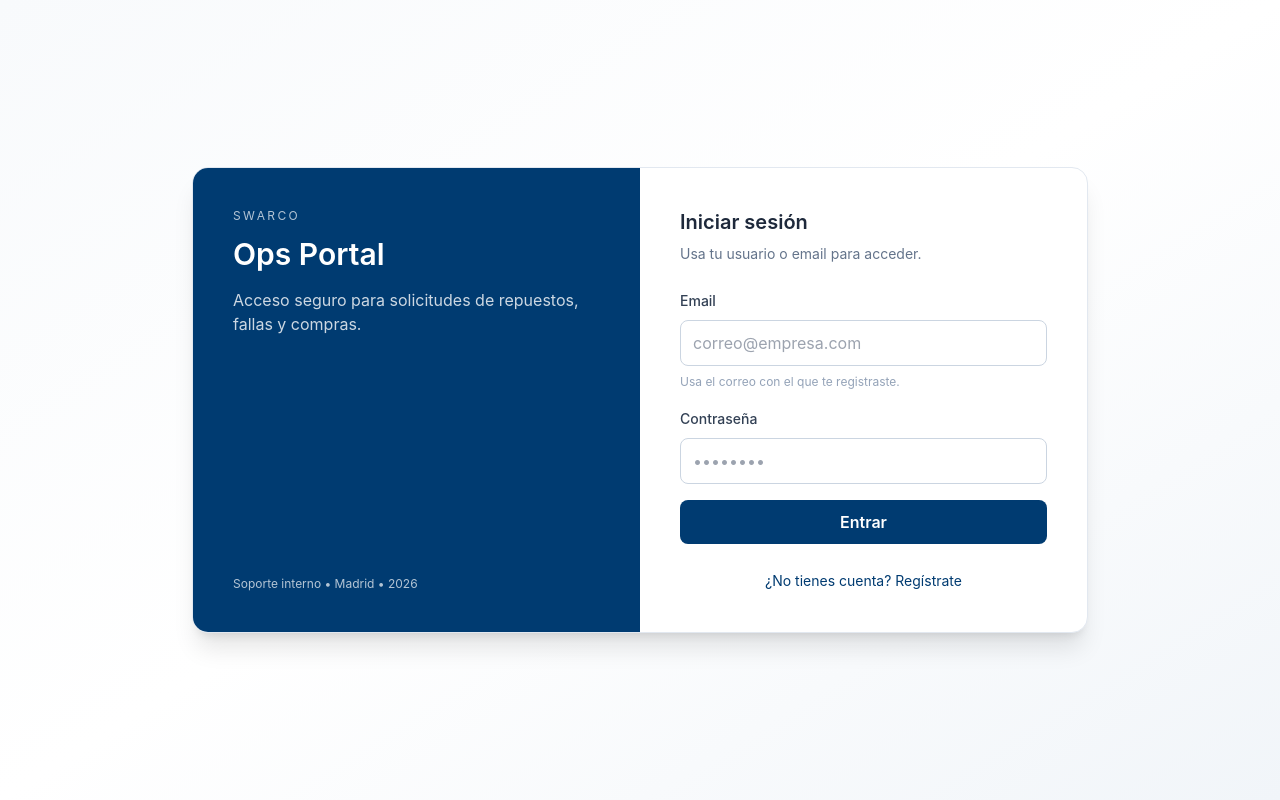
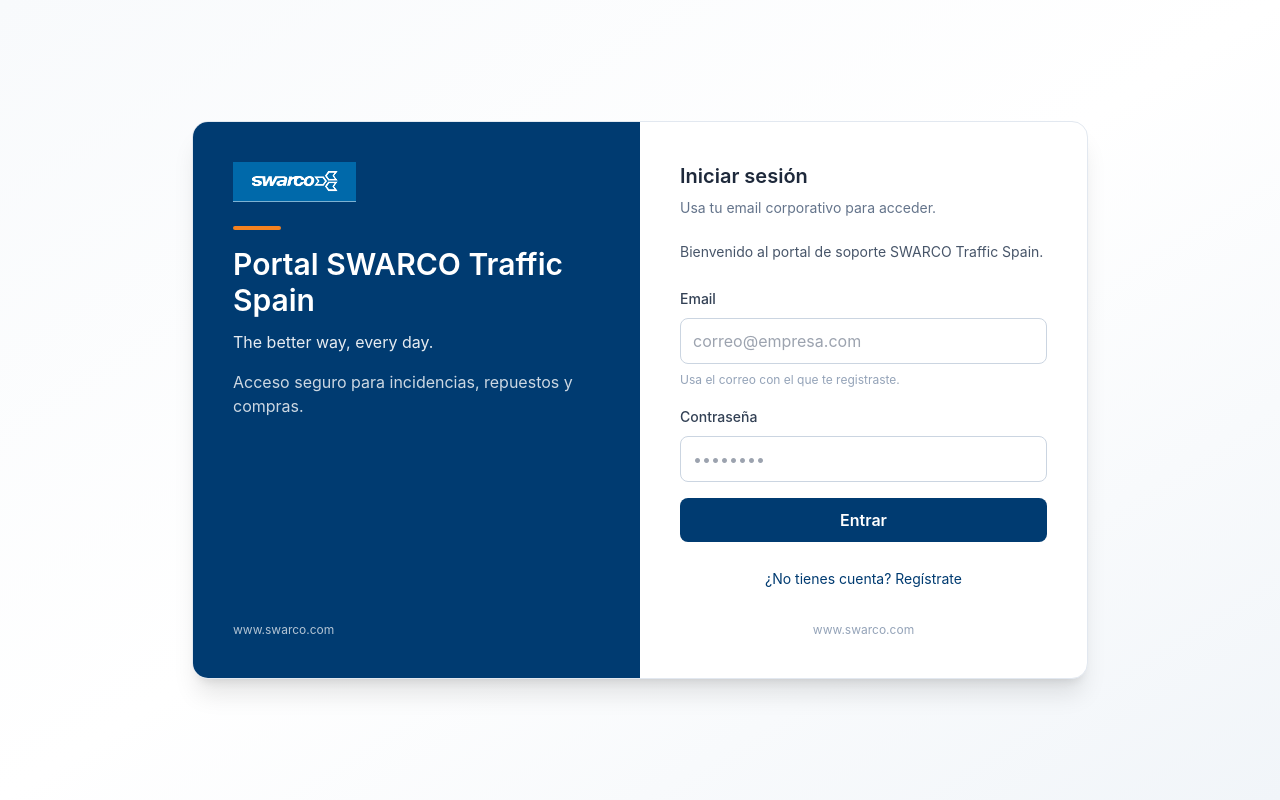
Before and after one commit to swarcotrafficmadrid-source/stsweb, a React (Vite) app in the folder frontend/: page / in a window 1280 px wide. Built offline with nearby package versions, Linux system fonts and the light colour scheme; no server answers.

Commit message:
Brand login with SWARCO assets

```diff
--- a/frontend/src/App.jsx
+++ b/frontend/src/App.jsx
@@ -25,29 +25,37 @@
           <div className="grid md:grid-cols-2">
             <div className="hidden md:flex flex-col justify-between p-10 bg-swarcoBlue text-white">
               <div>
-                <div className="text-xs uppercase tracking-[0.2em] text-white/70">SWARCO</div>
-                <h1 className="text-3xl font-semibold mt-3">Ops Portal</h1>
+                <img src="/logo.png" alt="SWARCO" className="h-10" />
+                <div className="mt-6 h-1 w-12 rounded bg-swarcoOrange" />
+                <h1 className="text-3xl font-semibold mt-4">Portal SWARCO Traffic Spain</h1>
+                <p className="text-white/90 mt-3">The better way, every day.</p>
                 <p className="text-white/80 mt-4">
-                  Acceso seguro para solicitudes de repuestos, fallas y compras.
+                  Acceso seguro para incidencias, repuestos y compras.
                 </p>
               </div>
               <div className="text-xs text-white/70">
-                Soporte interno • Madrid • 2026
+                www.swarco.com
               </div>
             </div>
             <div className="p-8 md:p-10">
               <div className="md:hidden mb-6">
-                <div className="text-xs uppercase tracking-[0.2em] text-swarcoBlue/70">SWARCO</div>
-                <h1 className="text-2xl font-semibold text-swarcoBlue mt-2">Ops Portal</h1>
+                <img src="/logo.png" alt="SWARCO" className="h-9" />
+                <h1 className="text-2xl font-semibold text-swarcoBlue mt-3">Portal SWARCO Traffic Spain</h1>
+                <p className="text-sm text-slate-500 mt-1">The better way, every day.</p>
               </div>
               <h2 className="text-xl font-semibold text-slate-800 mb-2">
                 {authView === "login" ? "Iniciar sesión" : "Crear cuenta"}
               </h2>
               <p className="text-sm text-slate-500 mb-6">
                 {authView === "login"
-                  ? "Usa tu usuario o email para acceder."
+                  ? "Usa tu email corporativo para acceder."
                   : "Completa tus datos para registrarte."}
               </p>
+              {authView === "login" && (
+                <p className="text-sm text-slate-600 mb-6">
+                  Bienvenido al portal de soporte SWARCO Traffic Spain.
+                </p>
+              )}
           {authView === "login" ? (
             <>
               <Login onSuccess={(t) => { setToken(t); localStorage.setItem("token", t); }} />
@@ -73,6 +81,9 @@
               </div>
             </>
           )}
+              <div className="mt-8 text-xs text-slate-400 text-center">
+                www.swarco.com
+              </div>
             </div>
           </div>
         </div>
--- a/frontend/tailwind.config.js
+++ b/frontend/tailwind.config.js
@@ -3,7 +3,8 @@
   theme: {
     extend: {
       colors: {
-        swarcoBlue: "#003B71"
+        swarcoBlue: "#003B71",
+        swarcoOrange: "#F58220"
       }
     }
   },
```
Also changed, not shown: frontend/public/logo.png (added).
